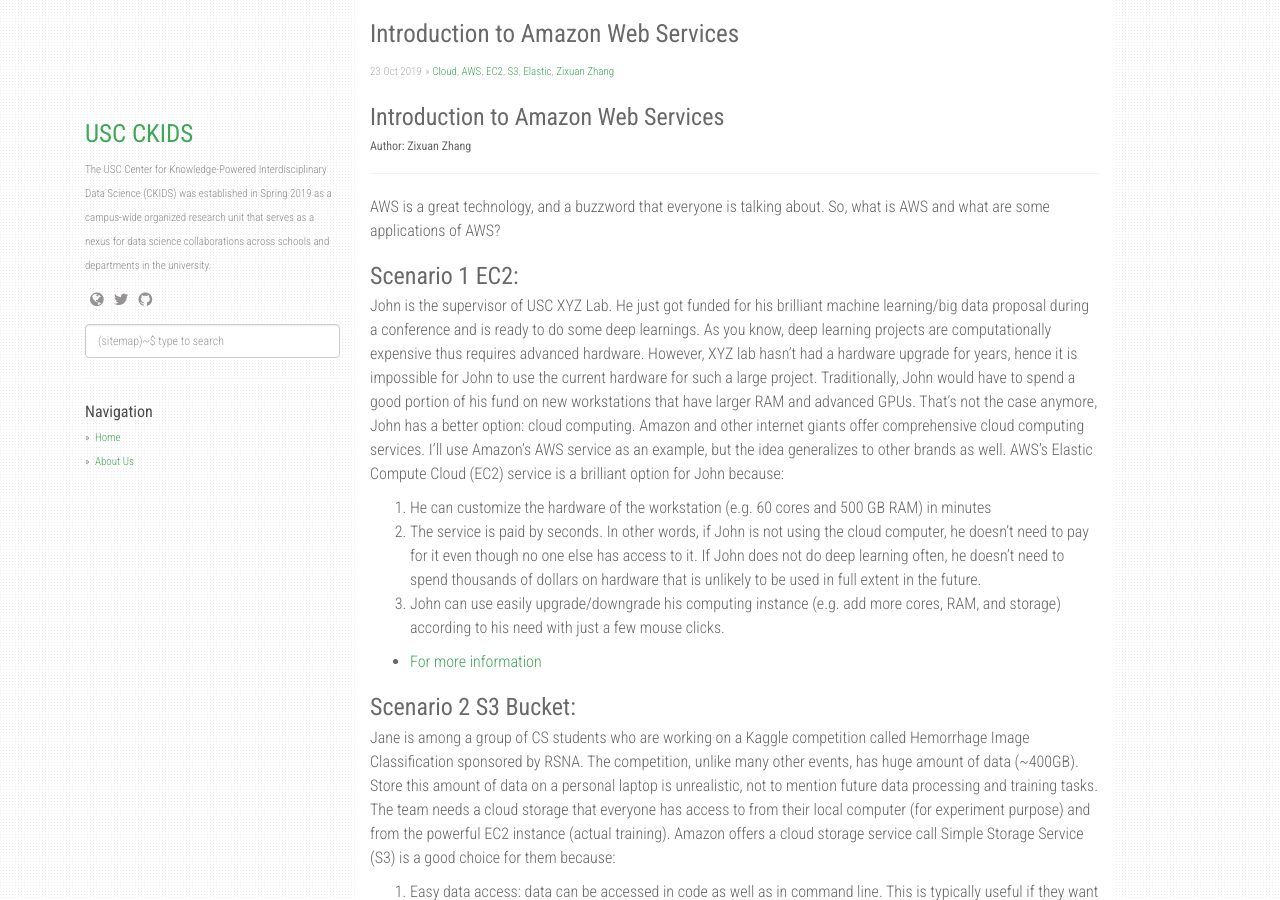
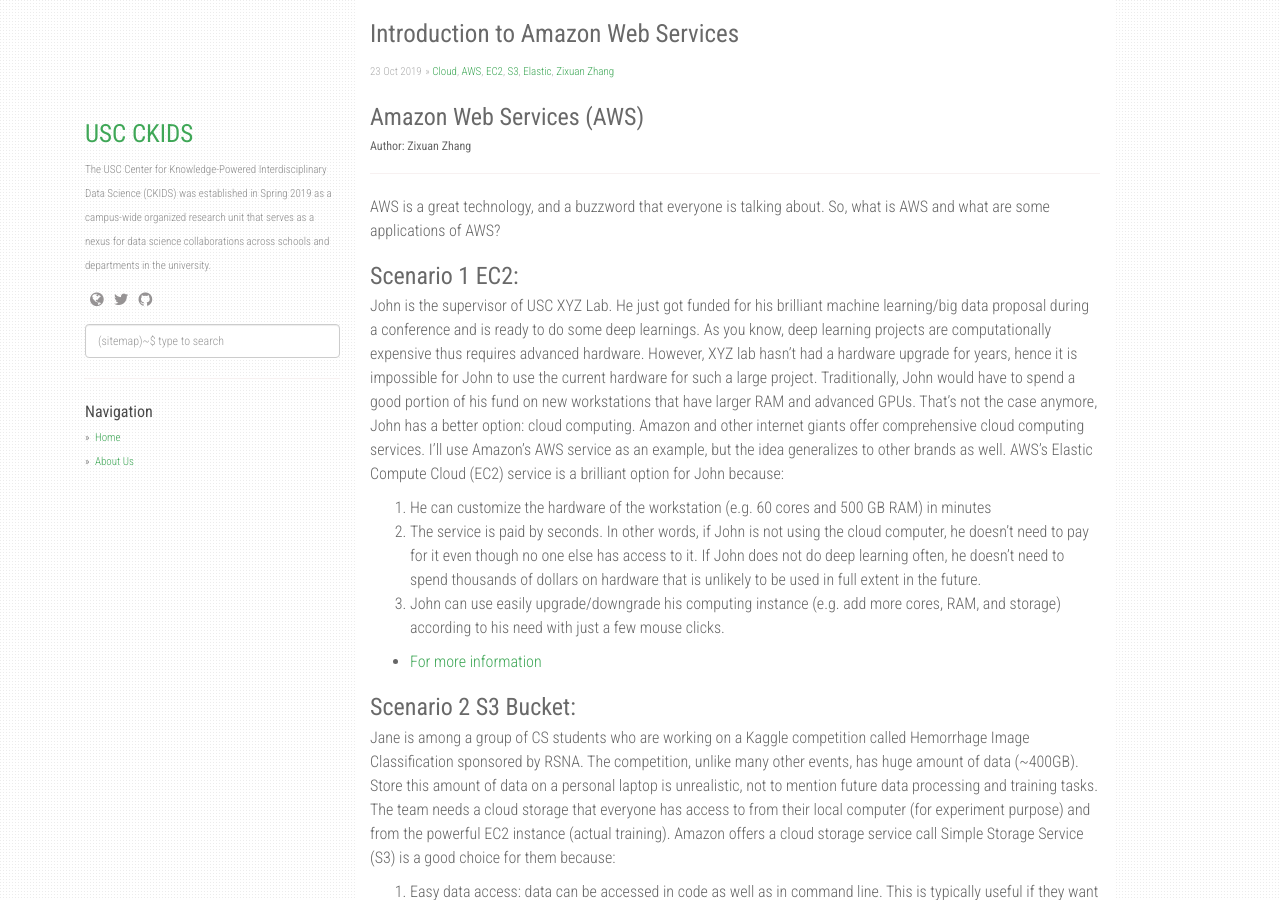
Before and after one commit to ckids/ckids.github.io, a Jekyll site: the page built from _posts/2019-10-23-intro-to-amazon-web-services-tutorial.md, in a window 1280 px wide and 900 px high. Built offline with Jekyll 4.4.1, drawn with Linux system fonts in a browser that asks for light colours; nearby versions of some CDN libraries; comment, search, counter and statistics services are not loaded.

Commit message:
chaning title

```diff
--- a/_posts/2019-10-23-intro-to-amazon-web-services-tutorial.md
+++ b/_posts/2019-10-23-intro-to-amazon-web-services-tutorial.md
@@ -5,7 +5,7 @@
 categories: [Cloud, AWS, EC2, S3, Elastic, Zixuan Zhang]
 ---
 
-### Introduction to Amazon Web Services
+### Amazon Web Services (AWS)
 ###### Author: Zixuan Zhang
 ---------------------------------------------------
 AWS is a great technology, and a buzzword that everyone is talking about. So, what is AWS and what are some applications of AWS?
```
